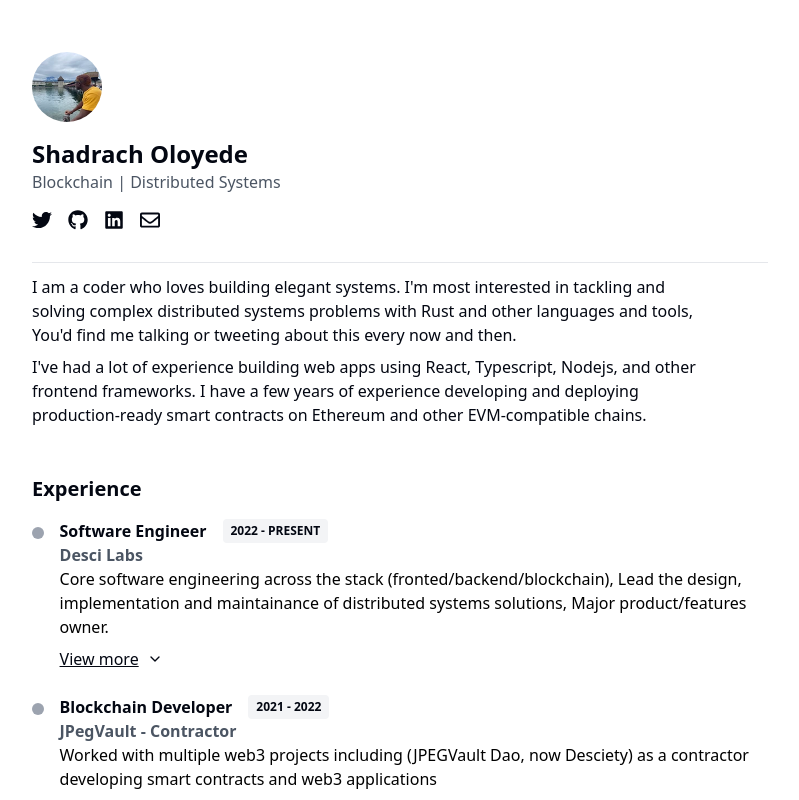
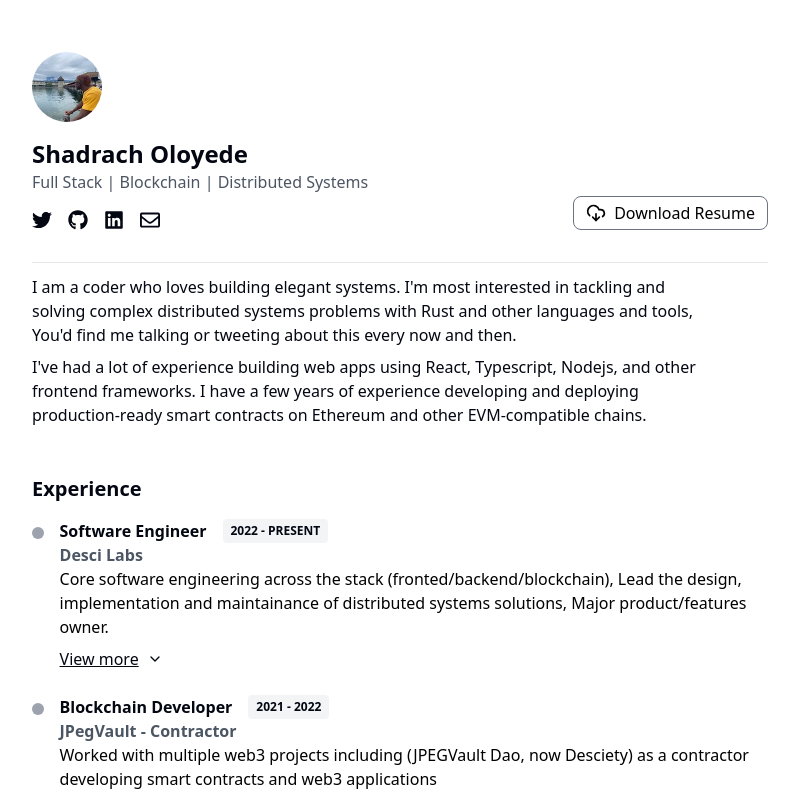
Before and after one commit to shadrach-tayo/Shadrach.eth, a Next.js app: page / in a window 1280 px wide. Shown: the top 800 px of the page, without its empty margins (240-1039 px from the left). Built offline with nearby package versions, Linux system fonts and the light colour scheme.

Commit message:
add resume pdf download link

```diff
--- a/src/app/page.tsx
+++ b/src/app/page.tsx
@@ -4,6 +4,8 @@ import { Card, CardContent } from "@/components/ui/card";
 import { Input } from "@/components/ui/input";
 import {
   FaChevronDown,
+  FaDownload,
+  FaFilePdf,
   FaGithub,
   FaLinkedin,
   FaRegEnvelope,
@@ -19,6 +21,7 @@ import {
 } from "@/components/ui/accordion";
 import { SiRedis, SiRust, SiTauri } from "react-icons/si";
 import { TbMathSymbols } from "react-icons/tb";
+import { DownloadCloudIcon } from "lucide-react";
 
 const projects = [
   {
@@ -130,7 +133,8 @@ export default function Home() {
   return (
     <main className="flex min-h-screen flex-col items-center justify-between p-5">
       <div className="container px-4 py-8 max-w-3xl">
-        <header className="mb-8">
+        <header className="flex items-end justify-between mb-8">
+          <div>
             <Image
               src="/shadrach.webp"
               alt="Shadrach Oloyede"
@@ -139,7 +143,7 @@ export default function Home() {
               className="rounded-full mb-4"
             />
             <h1 className="text-2xl font-bold">Shadrach Oloyede</h1>
-          <p className="text-gray-600">Blockchain | Distributed Systems</p>
+            <p className="text-gray-600">Full Stack | Blockchain | Distributed Systems</p>
             <div className="flex justify-start space-x-4 mt-4">
               <a
                 href="https://x.com/oloyedeshadrach"
@@ -170,6 +174,17 @@ export default function Home() {
                 <FaRegEnvelope className="w-5 h-5" />
               </a>
             </div>
+
+          </div>
+          <a
+            href="https://drive.google.com/file/d/1ioLyArpuWPgLJkLcUTO5hJ-RLrND7FbJ/view?usp=drive_link"
+            target="_blank"
+            rel="noopener noreferrer"
+            className="inline-flex items-center mt-4 text-black border border-gray-500 hover:border-gray-900 rounded-lg px-3 py-1"
+          >
+            <DownloadCloudIcon className="w-5 h-5 mr-2" />
+            Download Resume
+          </a>
         </header>
 
         <div className="w-full h-[1px] bg-gray-200 my-3"></div>
```
Lines whose indentation alone changed are shown as unchanged.
